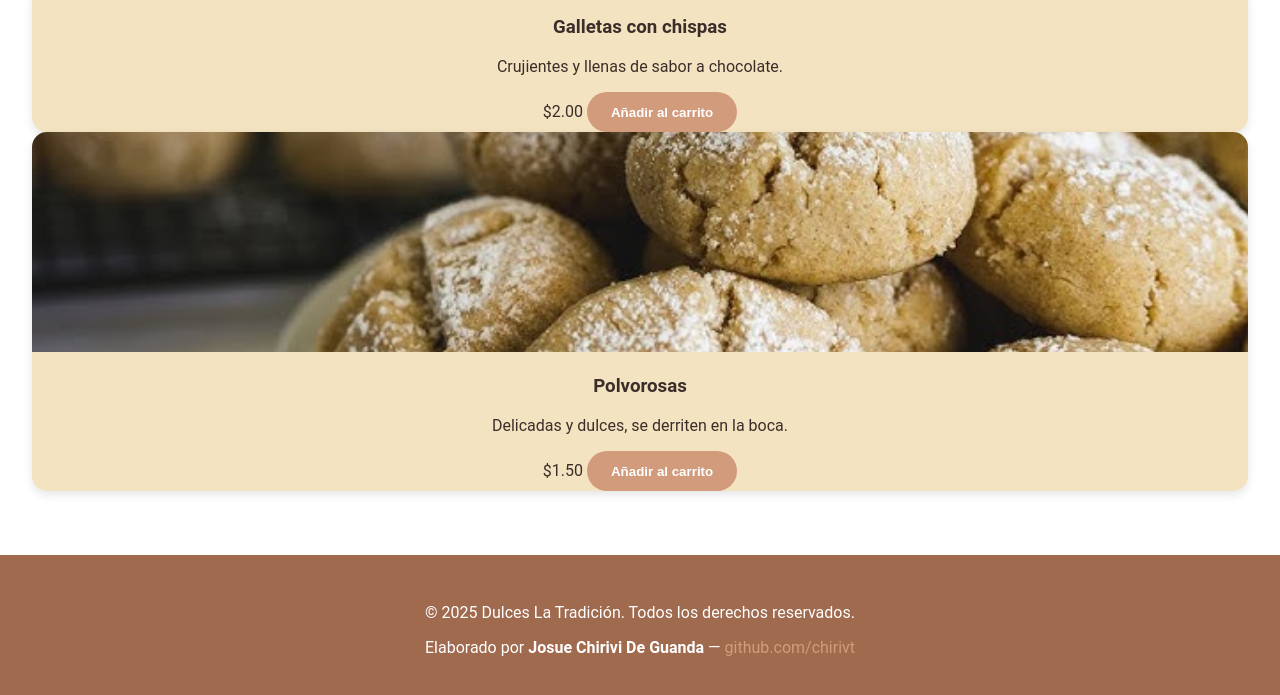
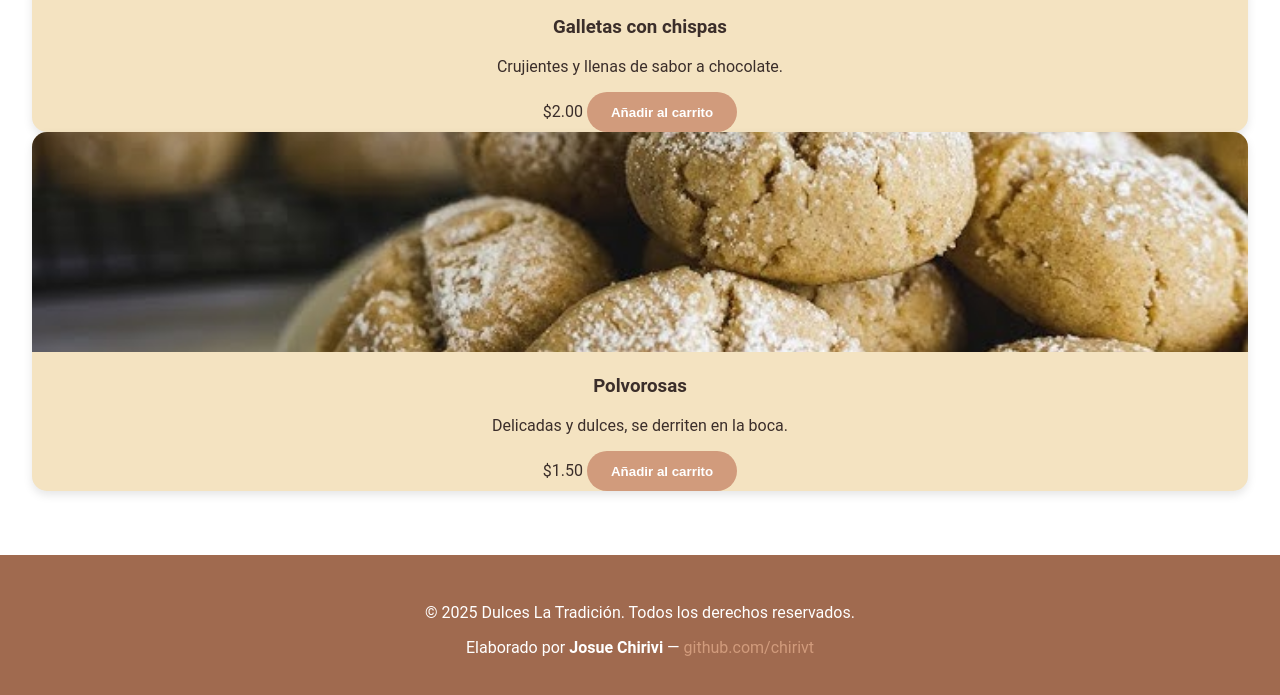
Before and after one commit to chirivt/tienda-productos, a website: page views/home/index.html in a window 1280 px wide. Shown: the part 1292-1987 px from the top of the page. Drawn offline with nearby package versions, Linux system fonts and the light colour scheme.

Commit message:
actualizacion

```diff
--- a/views/home/index.html
+++ b/views/home/index.html
@@ -103,7 +103,7 @@
   <!-- FOOTER -->
   <footer class="p-4 bg-amber-100 text-center text-amber-800">
     <p>© 2025 Dulces La Tradición. Todos los derechos reservados.</p>
-    <p>Elaborado por <strong>Josue Chirivi De Guanda</strong> —
+    <p>Elaborado por <strong>Josue Chirivi</strong> —
       <a href="https://github.com/chirivt" class="text-amber-700 hover:underline" target="_blank">github.com/chirivt</a>
     </p>
   </footer>
```
